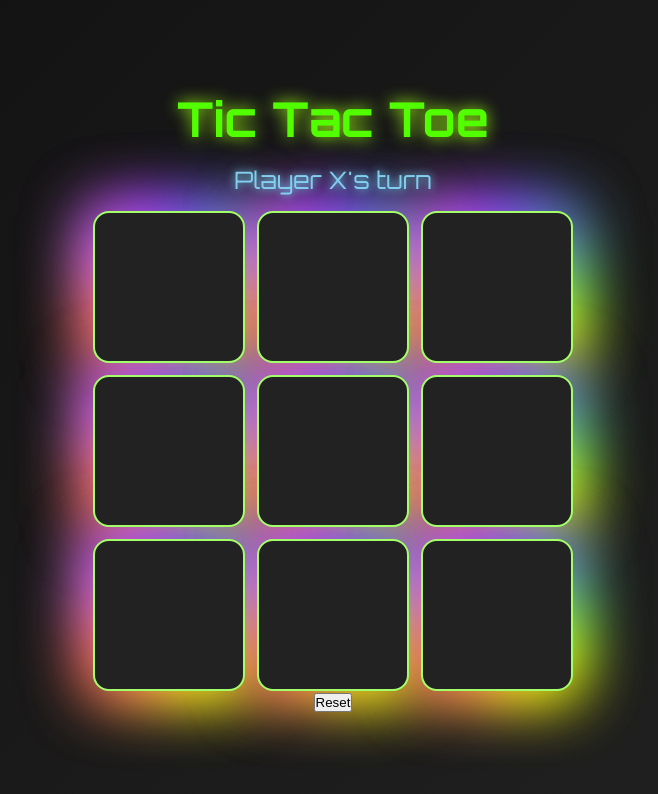
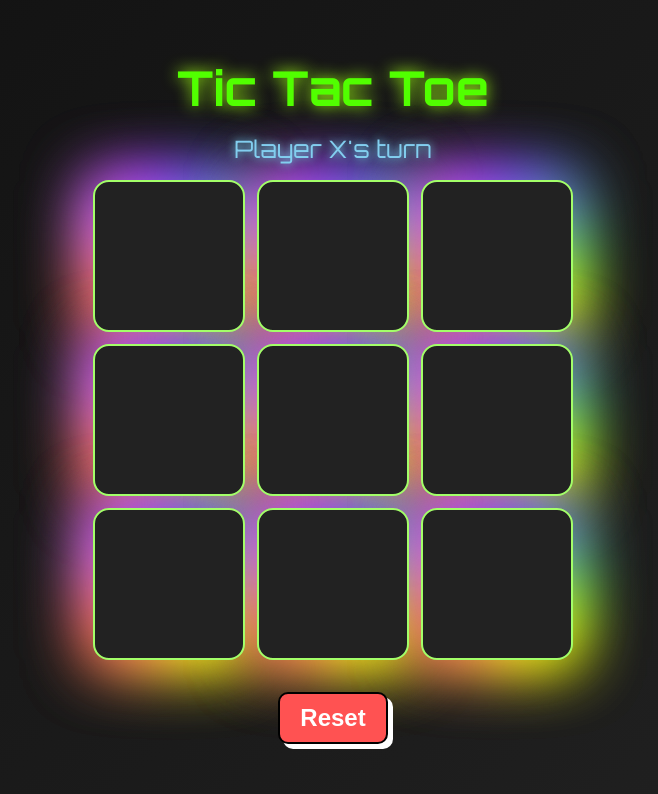
Before and after one commit to gurjarmadanmohand/tictactoe, a plain HTML site: page index.html in a window 1280 px wide. Shown: the whole page, without its empty margins (307-965 px from the left). Drawn offline with Linux system fonts and the light colour scheme.

Commit message:
Update index.html

```diff
--- a/index.html
+++ b/index.html
@@ -22,7 +22,7 @@
                 <div class="box"><span></span></div>
                 <div class="box"><span></span></div>
             </div>
-            <button id="reset">Reset</button>
+            <button class="comic-button" id="reset">Reset</button>
         </div>
     </main>
     <script src="tictactoe.js"></script>
```
